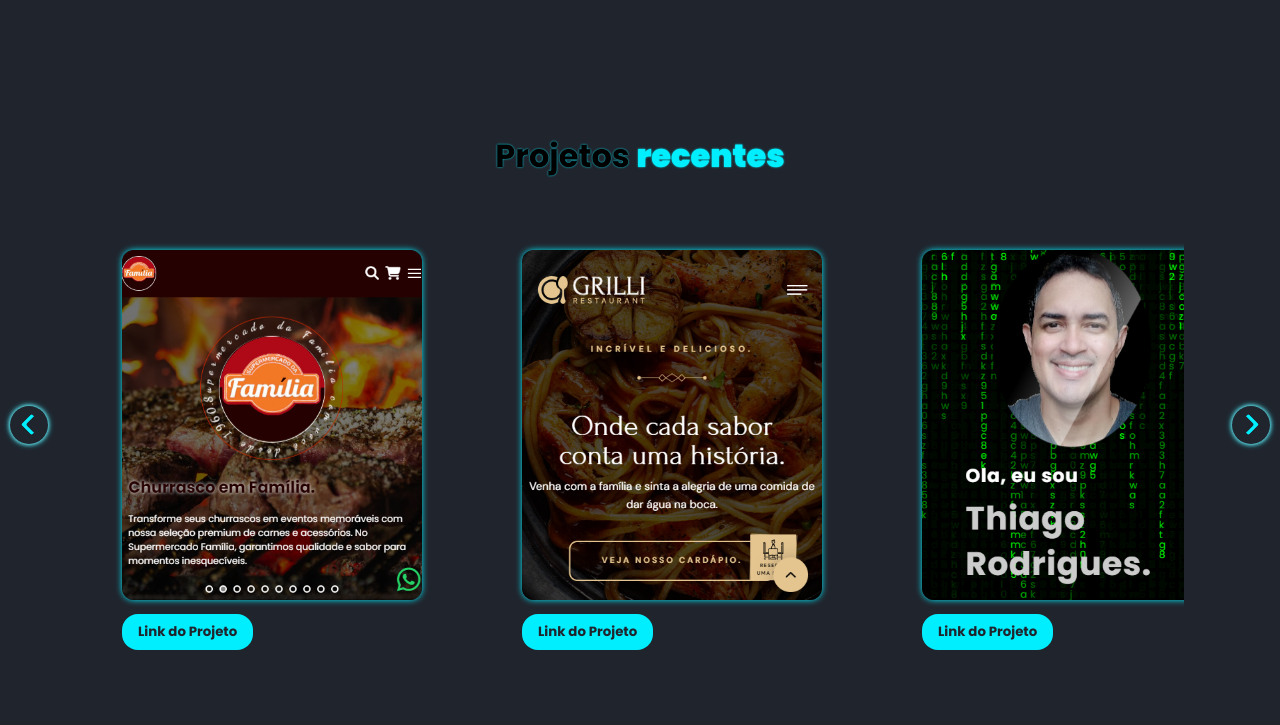
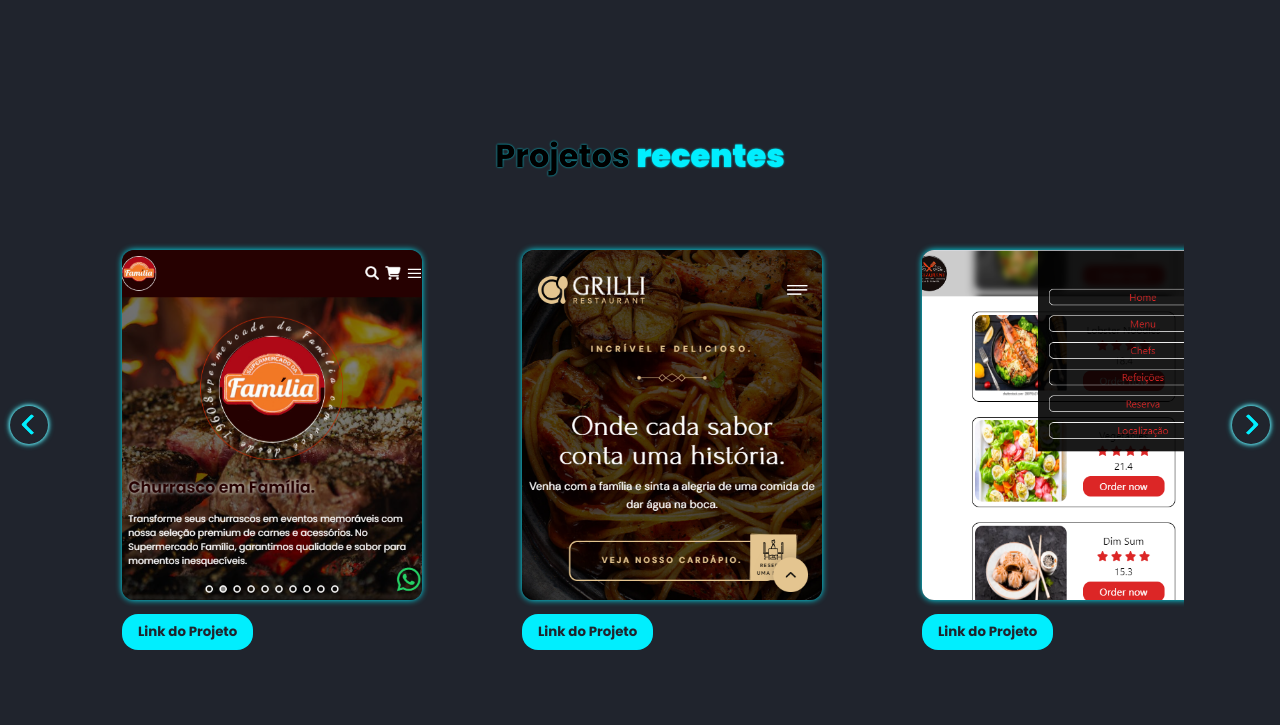
Before and after one commit to Thiagy/portfolio-in-ptbr, a plain HTML site: page index.html in a window 1280 px wide. Both pictures are taken after a click on the element 1251 px from the left and 2012 px from the top of the page. Shown: the part 1683-2408 px from the top of the page. Drawn offline with nearby package versions, Linux system fonts and the light colour scheme; animation ran at ten frames a second.

Commit message:
novo projeto adicionado

```diff
--- a/index.html
+++ b/index.html
@@ -234,6 +234,26 @@
 
                     </div>
 
+                    <!--Projeto de lading page Coffe-->
+                    <div class="box-latest-projects" data-aos="zoom-in-up" data-aos-duration="2000">
+
+                        <div class="div-project-image">
+                            <img src="imgs/projects-images/restaurante-02.png" alt="Restaurantes">
+                        </div>
+
+                        <div class="div-project-text">
+                            <h2>Restaurantes</h2>
+                            <p>Restaurantes com delivery.</p>
+                            <br>
+                            <h4>Tecnologias:</h4>
+                            <p>React, Node, Express, MongoDB, Digital Ocean.</p>
+                        </div>
+
+                        <a href="https://restaurantes-app-mu.vercel.app/" target="_blank" class="link-project">
+                            <button>Link do Projeto</button>
+                        </a>
+
+                    </div>
                     <!--Projeto de portfolio Thiago Rodrigues-->
                     <div class="box-latest-projects" data-aos="zoom-in-up" data-aos-duration="2000">
 
--- a/src/slider.js
+++ b/src/slider.js
@@ -26,7 +26,7 @@ var num = 0
 // Função para ir para a próxima imagem
 function goToNextImage(){
 
-    if (num < (7 - numberProductVizible)) {
+    if (num < (8 - numberProductVizible)) {
 
       num += 1;
 
@@ -58,7 +58,7 @@ function goToPreviousImage(){
 // Função para atualizar a navegação das setas
 function updateArrowNavigation(){
 
-    if (num >= (7 - numberProductVizible)) {
+    if (num >= (8 - numberProductVizible)) {
 
         right_arrow.style.boxShadow = 'inset 3px 3px gray';
 
```
Also changed, not shown: imgs/projects-images/restaurante-02.png (added).
